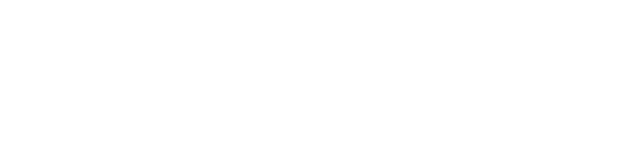
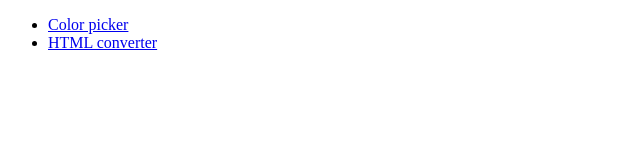
Before and after one commit to kaysonli/xtool, a website: page index.html in a window 1280 px wide. Shown: the whole page, without its empty margins (0-640 px from the left). Drawn offline with Linux system fonts and the light colour scheme.

Commit message:
update index page.

```diff
--- a/index.html
+++ b/index.html
@@ -10,7 +10,13 @@
 </head>
 
 <body>
-
+    <ul>
+        <li><a href="http://www.zoneky.com/studio/tools/color-slider/index.html">Color picker</a>
+        </li>
+        <li>
+            <a href="tpl.html">HTML converter</a>
+        </li>
+    </ul>
 </body>
 
 </html>
```
